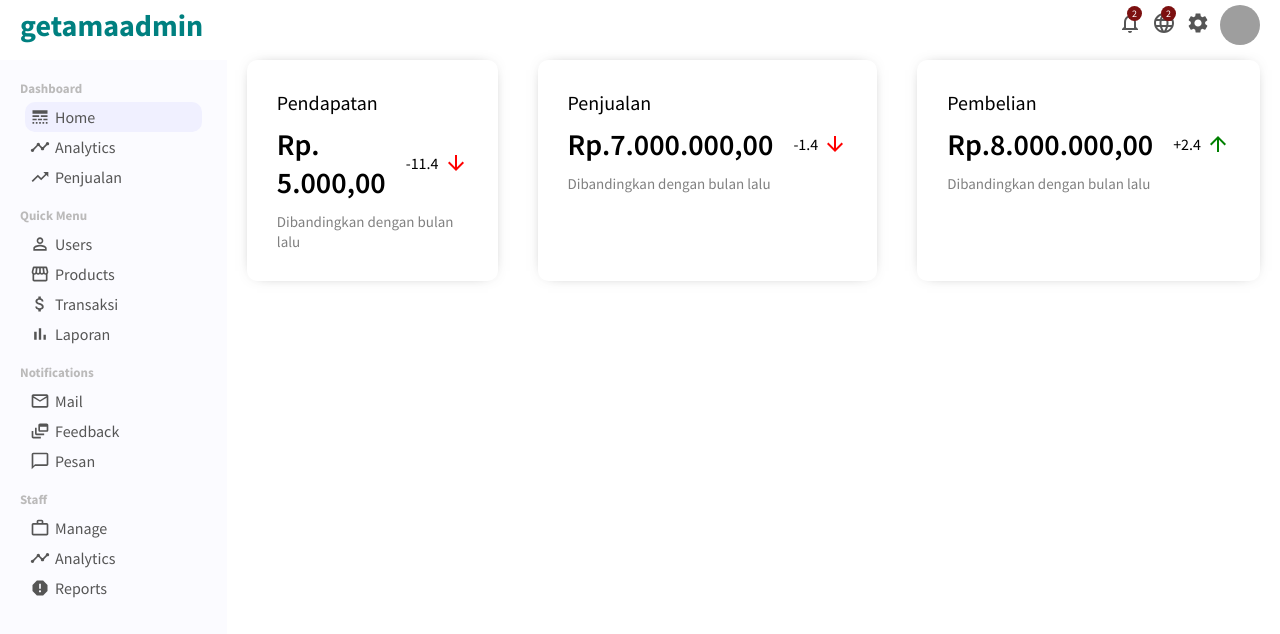
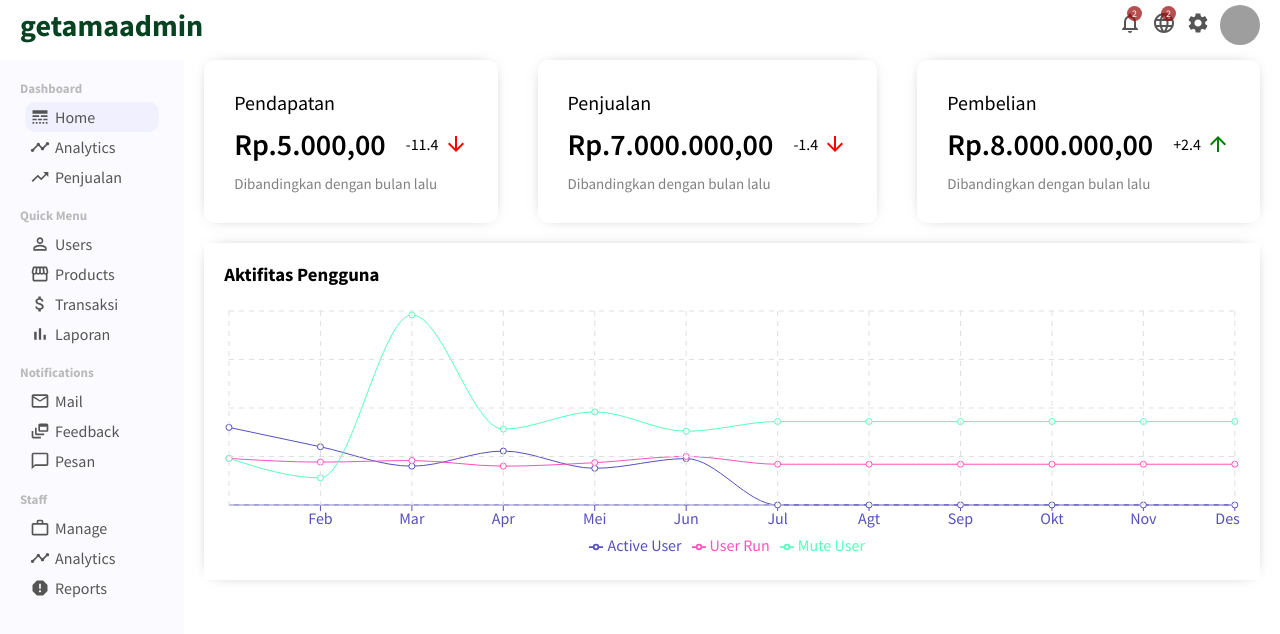
Before and after one commit to NahrulK/getama-admin, a React (Create React App) app: page / in a window 1280 px wide. Shown: the top 634 px of the page. Built offline with nearby package versions, Linux system fonts and the light colour scheme; grey boxes are pictures that could not be loaded.

Commit message:
Chart Components

```diff
--- /dev/null
+++ b/src/components/chart/Chart.jsx
@@ -0,0 +1,36 @@
+import "./chart.css";
+import {
+  LineChart,
+  Line,
+  XAxis,
+  CartesianGrid,
+  Tooltip,
+  Legend,
+  ResponsiveContainer,
+} from "recharts";
+
+export default function Chart({
+  title,
+  data,
+  activeUser,
+  userRun,
+  muteUser,
+  grid,
+}) {
+  return (
+    <div className="chart">
+      <h3 className="chartTitle">{title}</h3>
+      <ResponsiveContainer width="100%" aspect={4 / 1}>
+        <LineChart data={data}>
+          <XAxis dataKey="name" stroke="#5550bd" />
+          <Line type="monotone" dataKey={activeUser} stroke="#5550bd" />
+          <Line type="monotone" dataKey={userRun} stroke="#ff50bd" />
+          <Line type="monotone" dataKey={muteUser} stroke="#55ffbd" />
+          <Tooltip />
+          {grid && <CartesianGrid stroke="#e0dfdf" strokeDasharray="5 5" />}
+          <Legend />
+        </LineChart>
+      </ResponsiveContainer>
+    </div>
+  );
+}
--- /dev/null
+++ b/src/components/chart/chart.css
@@ -0,0 +1,10 @@
+.chart {
+    margin: 20px;
+    padding: 20px;
+    -webkit-box-shadow: 0px 0px 15px -10px rgba(0, 0, 0, 0.75);
+    box-shadow: 0px 0px 15px -10px rgba(0, 0, 0, 0.75);
+  }
+
+  .chartTitle {
+    margin-bottom: 20px;
+  }
--- a/src/components/featuredInfo/FeaturedInfo.jsx
+++ b/src/components/featuredInfo/FeaturedInfo.jsx
@@ -7,7 +7,7 @@ export default function FeaturedInfo() {
       <div className="featuredItem">
         <span className="featuredTitle">Pendapatan</span>
         <div className="featuredMoneyContainer">
-          <span className="featuredMoney">Rp. 5.000,00</span>
+          <span className="featuredMoney">Rp.5.000,00</span>
           <span className="featuredMoneyRate">
             -11.4 <ArrowDownward className="featuredIcon negative" />
           </span>
--- a/src/components/topbar/Topbar.jsx
+++ b/src/components/topbar/Topbar.jsx
@@ -1,10 +1,9 @@
-import { Language, NotificationsNone, Settings } from "@material-ui/icons";
 import React from "react";
 import "./topbar.css";
+import { NotificationsNone, Language, Settings } from "@material-ui/icons";
 
 export default function Topbar() {
   return (
-    <div>
     <div className="topbar">
       <div className="topbarWrapper">
         <div className="topLeft">
@@ -30,6 +29,5 @@ export default function Topbar() {
         </div>
       </div>
     </div>
-    </div>
   );
 }
--- a/src/components/topbar/topbar.css
+++ b/src/components/topbar/topbar.css
@@ -18,8 +18,13 @@
 .logo {
   font-weight: bold;
   font-size: 30px;
-    color: teal;
+  color: rgb(7, 66, 33);
   cursor: pointer;
+}
+
+.topRight{
+    display: flex;
+    align-items: center;
 }
 
 .topbarIconContainer {
@@ -35,7 +40,7 @@
     position: absolute;
     top: -5px;
     right: 0px;
-    background-color: rgb(124, 16, 16);
+    background-color: rgba(153, 10, 10, 0.719);
     color: white;
     border-radius: 50%;
     display: flex;
@@ -44,11 +49,6 @@
     font-size: 10px;
 }
 
-.topRight{
-    display: flex;
-    align-items: center;
-}
-
 .topAvatar{
     width: 40px;
     height: 40px;
--- /dev/null
+++ b/src/dummyData.js
@@ -0,0 +1,74 @@
+export const userData = [
+  {
+    name: "Jan",
+    "Active User": 4000,
+    "Mute User": 2400,
+    "User Run": 2400,
+  },
+  {
+    name: "Feb",
+    "Active User": 3000,
+    "Mute User": 1398,
+    "User Run": 2210,
+  },
+  {
+    name: "Mar",
+    "Active User": 2000,
+    "Mute User": 9800,
+    "User Run": 2290,
+  },
+  {
+    name: "Apr",
+    "Active User": 2780,
+    "Mute User": 3908,
+    "User Run": 2000,
+  },
+  {
+    name: "Mei",
+    "Active User": 1890,
+    "Mute User": 4800,
+    "User Run": 2181,
+  },
+  {
+    name: "Jun",
+    "Active User": 2390,
+    "Mute User": 3800,
+    "User Run": 2500,
+  },
+  {
+    name: "Jul",
+    "Active User": 1,
+    "Mute User": 4300,
+    "User Run": 2100,
+  },
+  {
+    name: "Agt",
+    "Active User": 1,
+    "Mute User": 4300,
+    "User Run": 2100,
+  },
+  {
+    name: "Sep",
+    "Active User": 1,
+    "Mute User": 4300,
+    "User Run": 2100,
+  },
+  {
+    name: "Okt",
+    "Active User": 1,
+    "Mute User": 4300,
+    "User Run": 2100,
+  },
+  {
+    name: "Nov",
+    "Active User": 1,
+    "Mute User": 4300,
+    "User Run": 2100,
+  },
+  {
+    name: "Des",
+    "Active User": 1,
+    "Mute User": 4300,
+    "User Run": 2100,
+  },
+];
--- a/src/pages/home/Home.jsx
+++ b/src/pages/home/Home.jsx
@@ -1,20 +1,20 @@
+import Chart from "../../components/chart/Chart";
 import FeaturedInfo from "../../components/featuredInfo/FeaturedInfo";
 import "./home.css";
+import { userData } from "../../dummyData";
 
 export default function Home() {
   return (
     <div className="home">
       <FeaturedInfo />
-      {/* <Chart
+      <Chart
         data={userData}
-        title="User Analytics"
+        title="Aktifitas Pengguna"
         grid
-        dataKey="Active User"
-      /> */}
-      <div className="homeWidgets">
-        {/* <WidgetSm />
-        <WidgetLg /> */}
-      </div>
+        activeUser="Active User"
+        userRun="User Run"
+        muteUser="Mute User"
+      />
     </div>
   );
 }
```
Lines whose indentation alone changed are shown as unchanged.
